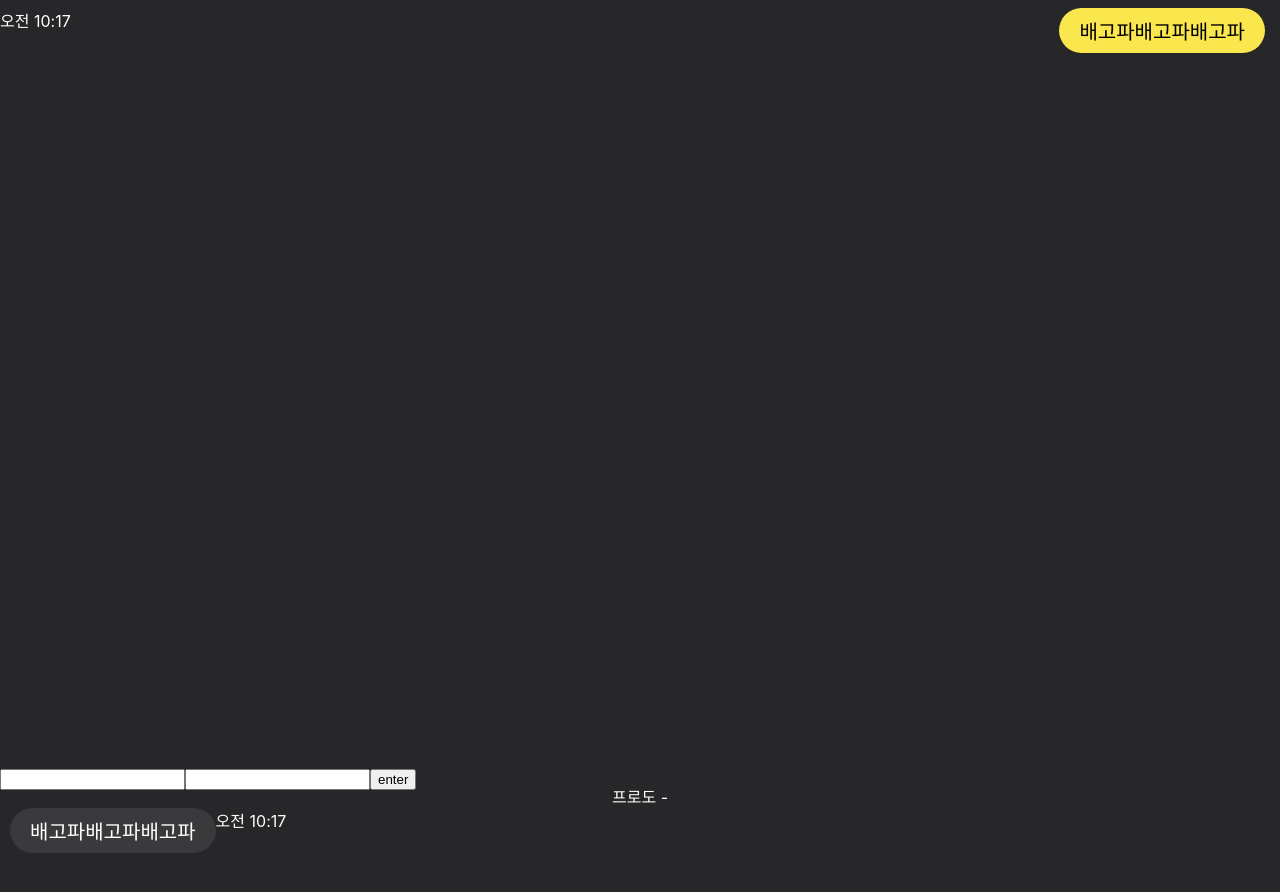
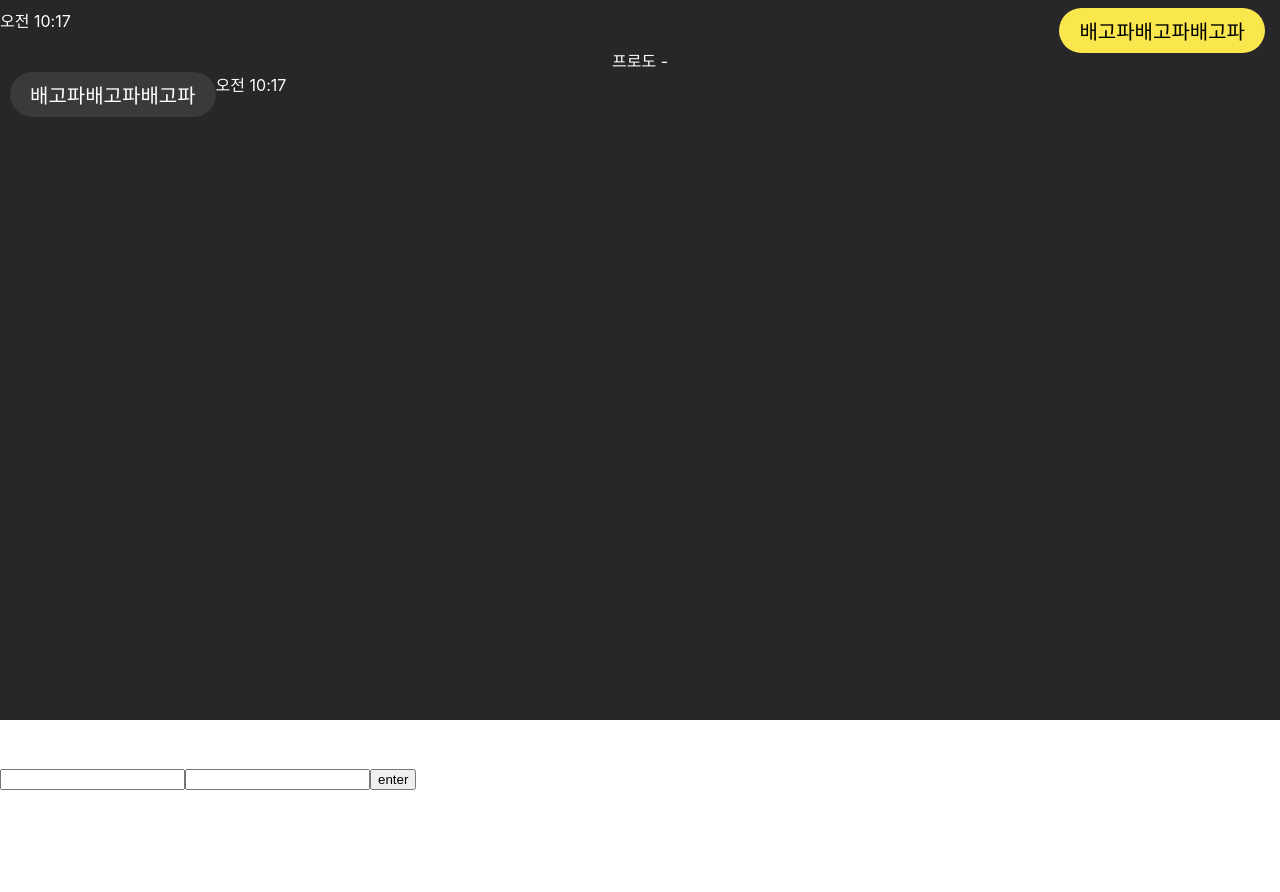
Before and after one commit to dogFootLog/kajjao-talk, a React (Create React App) app: page / in a window 1280 px wide. Shown: the top 892 px of the page. After the commit the page ends 800 px from the top, so only its background shows below. Built offline with nearby package versions, Linux system fonts and the light colour scheme.

Commit message:
[220705] css 수정

```diff
--- a/src/Main.css
+++ b/src/Main.css
@@ -2,9 +2,10 @@
   position: relative;
 }
 
-.balloon-wrap {
+.balloon-area {
   background-color: rgb(39, 38, 40);
-  height: 95vh;
+  height: 90vh;
   position: absolute;
   width: 100vw;
+  margin-bottom: 100px;
 }
--- a/src/components/balloons/Balloons.css
+++ b/src/components/balloons/Balloons.css
@@ -1,9 +1,9 @@
-.balloon-wrap {
+.balloon-wrapper {
   padding-top: 8px;
   padding-bottom: 8px;
   position: relative;
   margin-top: auto;
-  bottom: 0px;
+  margin-bottom: 0px;
 }
 
 .balloon-child {
--- a/src/components/balloons/Balloons.tsx
+++ b/src/components/balloons/Balloons.tsx
@@ -8,11 +8,11 @@ type ballonProps = {
 };
 
 const Balloon = ({ sender, time, children, showSender }: ballonProps) => (
-  <div className="balloon-wrap">
+  <div className="balloon-wrapper">
     {showSender && sender !== 'me' && (
       <div className="balloon-sender">{`${sender} - `}</div>
     )}
-    <div className={`span-wrap ${sender === 'me-wrap' ? 'me' : 'other-wrap'}`}>
+    <div className={`span-wrap ${sender === 'me' ? 'me-wrap' : 'other-wrap'}`}>
       <div className="balloon-time balloon-comp">{time}</div>
       <div
         className={`balloon-child balloon-comp ${
```
